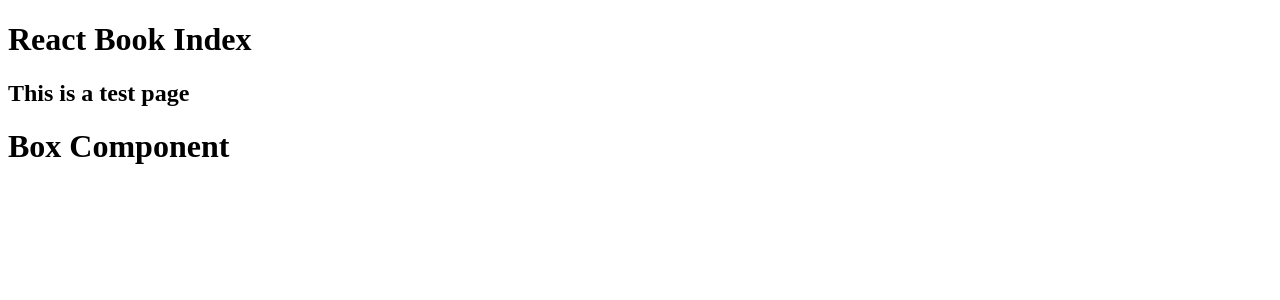
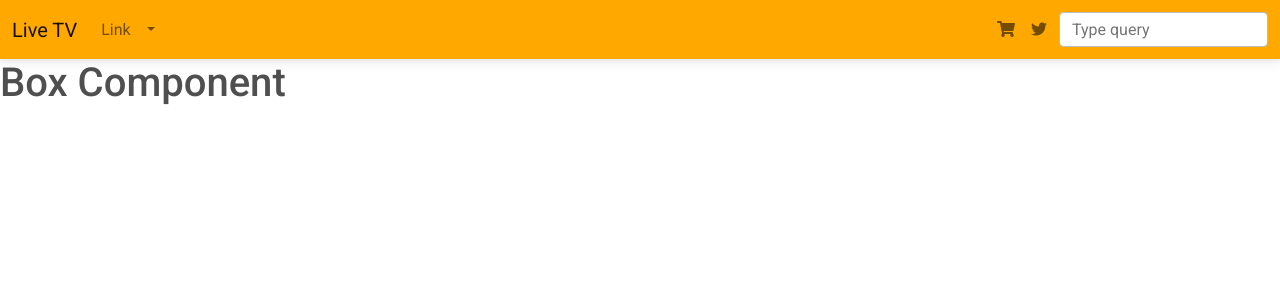
Before and after one commit to mindroastermir/book-index, a React (Create React App) app: page / in a window 1280 px wide. Shown: the top 300 px of the page. Built offline with nearby package versions, Linux system fonts and the light colour scheme.

Commit message:
added mdb framework

```diff
--- a/public/index.html
+++ b/public/index.html
@@ -2,6 +2,7 @@
 <html lang="en">
   <head>
     <meta charset="utf-8" />
+    <meta http-equiv="X-UA-Compatible" content="IE=edge">
     <link rel="icon" href="%PUBLIC_URL%/favicon.ico" />
     <meta name="viewport" content="width=device-width, initial-scale=1" />
     <meta name="theme-color" content="#000000" />
@@ -15,6 +16,11 @@
       user's mobile device or desktop. See https://developers.google.com/web/fundamentals/web-app-manifest/
     -->
     <link rel="manifest" href="%PUBLIC_URL%/manifest.json" />
+    <link href="https://cdnjs.cloudflare.com/ajax/libs/font-awesome/5.15.1/css/all.min.css" rel="stylesheet" />
+    <!-- Google Fonts -->
+    <link href="https://fonts.googleapis.com/css?family=Roboto:300,400,500,700&display=swap" rel="stylesheet" />
+    <!-- MDB -->
+    <link href="https://cdnjs.cloudflare.com/ajax/libs/mdb-ui-kit/3.6.0/mdb.min.css" rel="stylesheet" />
     <!--
       Notice the use of %PUBLIC_URL% in the tags above.
       It will be replaced with the URL of the `public` folder during the build.
@@ -24,7 +30,7 @@
       work correctly both with client-side routing and a non-root public URL.
       Learn how to configure a non-root public URL by running `npm run build`.
     -->
-    <title>React App</title>
+    <title>Book Indexes</title>
   </head>
   <body>
     <noscript>You need to enable JavaScript to run this app.</noscript>
@@ -39,5 +45,7 @@
       To begin the development, run `npm start` or `yarn start`.
       To create a production bundle, use `npm run build` or `yarn build`.
     -->
+      <!-- MDB -->
+      <script type=" text/javascript " src="https://cdnjs.cloudflare.com/ajax/libs/mdb-ui-kit/3.6.0/mdb.min.js "></script>
   </body>
 </html>
--- a/src/App.js
+++ b/src/App.js
@@ -1,17 +1,14 @@
 import './App.css';
+import Box from './components/box'
+import Navigation from './components/Navigation'
 
-function Box(){
-  return(
-      <h1>Box Component</h1>
-  );
-}
 
 function App() {
   return (
     <div className="App">
-      <h1>React Book Index</h1>
-      <h2>This is a test page</h2>
-      <Box/>
+      <Navigation />
+      <Box />
+
     </div>
   );
 }
--- a/src/components/Box.jsx
+++ b/src/components/Box.jsx
@@ -0,0 +1,9 @@
+function Box(){
+    return(
+        <>
+            <h1>Box Component</h1>
+        </>
+    );
+  }
+
+  export default Box;
--- /dev/null
+++ b/src/components/Navigation.jsx
@@ -0,0 +1,69 @@
+function Navigation(){
+    return (
+        <>
+            <nav class="navbar navbar-expand-lg bg-warning navbar-light ">
+                {/* Container wrapper */}
+                <div class="container-fluid">
+
+                    {/* Navbar brand */}
+                    <a class="navbar-brand" href="/">Live TV</a>
+
+                    {/* Toggle button */}
+                    <button class="navbar-toggler" type="button" data-mdb-toggle="collapse" data-mdb-target="#navbarSupportedContent" aria-controls="navbarSupportedContent" aria-expanded="false" aria-label="Toggle navigation">
+                        <i class="fas fa-bars"></i>
+                    </button>
+
+                    {/* Collapsible wrapper */}
+                    <div class="collapse navbar-collapse" id="navbarSupportedContent">
+                        <ul class="navbar-nav me-auto mb-2 mb-lg-0">
+                            {/* Link */}
+                            <li class="nav-item">
+                                <a class="nav-link" href="/">Link</a>
+                            </li>
+                            {/* Dropdown */}
+                            <li class="nav-item dropdown">
+                                <a class="nav-link dropdown-toggle" href="/" id="navbarDropdown" role="button" data-mdb-toggle="dropdown" aria-expanded="false">
+                                    {/* Dropdown */}
+                                </a>
+                                {/* Dropdown menu */}
+                                <ul class="dropdown-menu" aria-labelledby="navbarDropdown">
+                                    <li>
+                                        <a class="dropdown-item" href="/">Action</a>
+                                    </li>
+                                    <li>
+                                        <a class="dropdown-item" href="/">Another action</a>
+                                    </li>
+                                    <li>
+                                        <hr class="dropdown-divider" />
+                                    </li>
+                                    <li>
+                                        <a class="dropdown-item" href="/">Something else here</a>
+                                    </li>
+                                </ul>
+                            </li>
+                        </ul>
+                        {/* Icons */}
+                        <ul class="navbar-nav d-flex flex-row me-1">
+                            <li class="nav-item me-3 me-lg-0">
+                                <a class="nav-link" href="/"><i class="fas fa-shopping-cart"></i></a>
+                            </li>
+                            <li class="nav-item me-3 me-lg-0">
+                                <a class="nav-link" href="/"><i class="fab fa-twitter"></i></a>
+                            </li>
+                        </ul>
+
+                        {/* Search */}
+                        <form class="w-auto">
+                            <input type="search" class="form-control" placeholder="Type query" aria-label="Search" />
+                        </form>
+
+                    </div>
+                </div>
+                {/* Container wrapper */}
+            </nav>
+            {/* Navbar */}
+        </>
+        );
+}
+
+export default Navigation;
```
Also changed, not shown: src/setupTests.js (deleted, +0 -5 lines).
